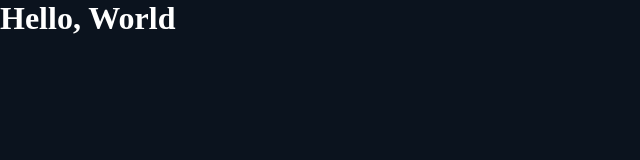
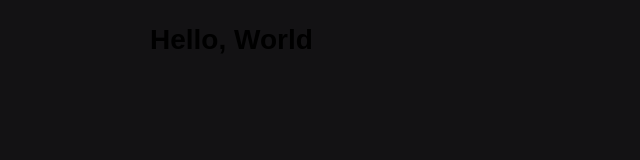
Before and after one commit to Spha1632/weather-app, a website built with webpack: page src/template.html in a window 1280 px wide. Shown: the whole page, without its empty margins (0-640 px from the left). Built offline with nearby package versions, Linux system fonts and the light colour scheme.

Commit message:
Updated colors

```diff
--- a/src/style.css
+++ b/src/style.css
@@ -1,7 +1,13 @@
 :root {
-  --primary-color: #0B131E;
-  --secondary-color: #202B3B;
-  --text-color: #FFF;
+  font-size: 14px;
+
+  --background: #131214;
+  --primary: #1D1C1F;
+  --outline: #3E3D40;
+  --white: #ffffff;
+  --title-color: #7B7980;
+  --card-bg: #0000001a;
+  --title-color-2: #B9B6BF;
 }
 
 * {
@@ -11,6 +17,9 @@
 }
 
 body {
-    background-color: var(--primary-color);
-    color: var(--text-color);
+  background-color: var(--background);
+  width: 100dvw;
+  height: 100dvh;
+  padding: 24px 150px;
+  font-family: Arial, Helvetica, sans-serif;
 }
```
